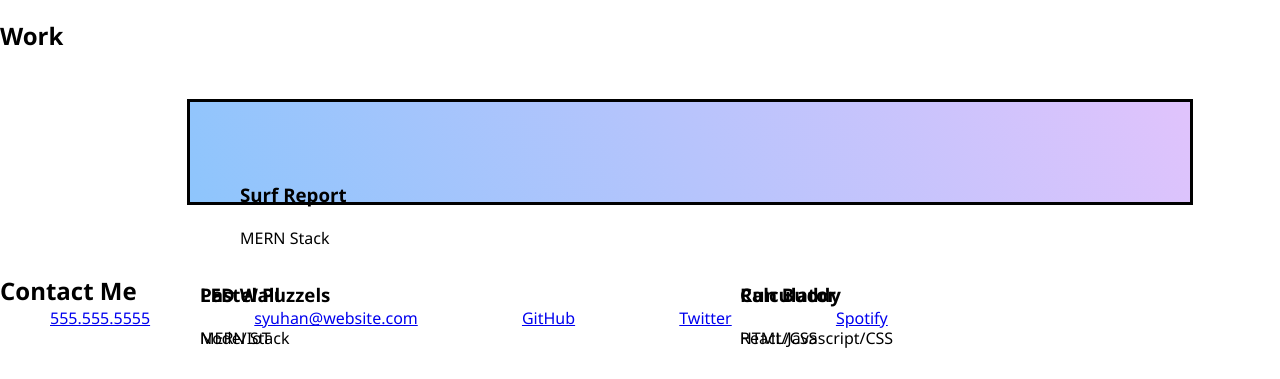
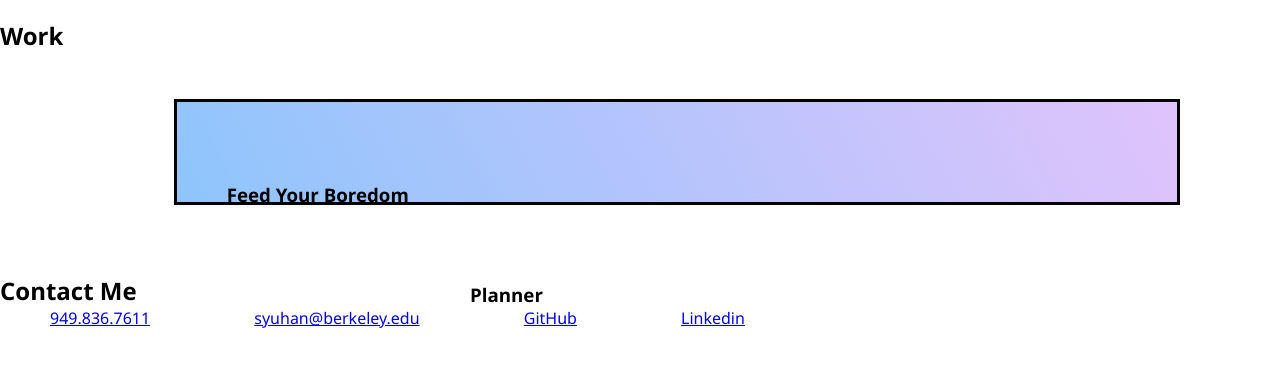
Before and after one commit to samyuhan/portfolio, a plain HTML site: page index.html in a window 1280 px wide. Shown: the part 1221-1600 px from the top of the page. Drawn offline with Linux system fonts and the light colour scheme.

Commit message:
change text in html

```diff
--- a/index.html
+++ b/index.html
@@ -57,41 +57,41 @@
                 <div class="container">
                     <section class="report img">
                         <div>
-                            <h3>Surf Report</h3>
-                            <p>MERN Stack</p>
+                            <h3>Feed Your Boredom</h3>
+                            <p></p>
                         </div>
                     </section>
 
-                    <section class="led img">
+                    <section class="password img">
                         <div>
-                            <h3>LED Wall</h3>
-                            <p>Node/IoT</p>
+                            <h3>Password Generator</h3>
+                            <p></p>
                         </div>
                     </section>
 
                     <section class="calculator img">
                         <div>
-                            <h3>Calculator</h3>
-                            <p>React/Javascript/CSS</p>
+                            <h3>Planner</h3>
+                            <p></p>
                         </div>
 
                     </section>
 
-                    <section class="puzzel img">
+                    <!-- <section class="puzzel img">
                         <div>
                             <h3>Pastel Puzzels</h3>
                             <p>MERN Stack</p>
                         </div>
 
-                    </section>
+                    </section> -->
 
-                    <section class="buddy img">
+                    <!-- <section class="buddy img">
                         <div>
                             <h3>Run Buddy</h3>
                             <p>HTML/CSS</p>
                         </div>
 
-                    </section>
+                    </section> -->
                 </div>
             </section>
             <br />
@@ -102,11 +102,10 @@
                 </aside>
 
                 <ul>
-                    <li><a href="#">555.555.5555</a></li>
-                    <li><a href="#">syuhan@website.com</a></li>
-                    <li><a href="#">GitHub</a></li>
-                    <li><a href="#">Twitter</a></li>
-                    <li><a href="#">Spotify</a></li>
+                    <li><a href="#">949.836.7611</a></li>
+                    <li><a href="#">syuhan@berkeley.edu</a></li>
+                    <li><a href="https://github.com/samyuhan">GitHub</a></li>
+                    <li><a href="https://www.linkedin.com/in/samanthayuhan/">Linkedin</a></li>
                 </ul>
             </section>
         </section>
```
Also changed, not shown: 1 other file.
